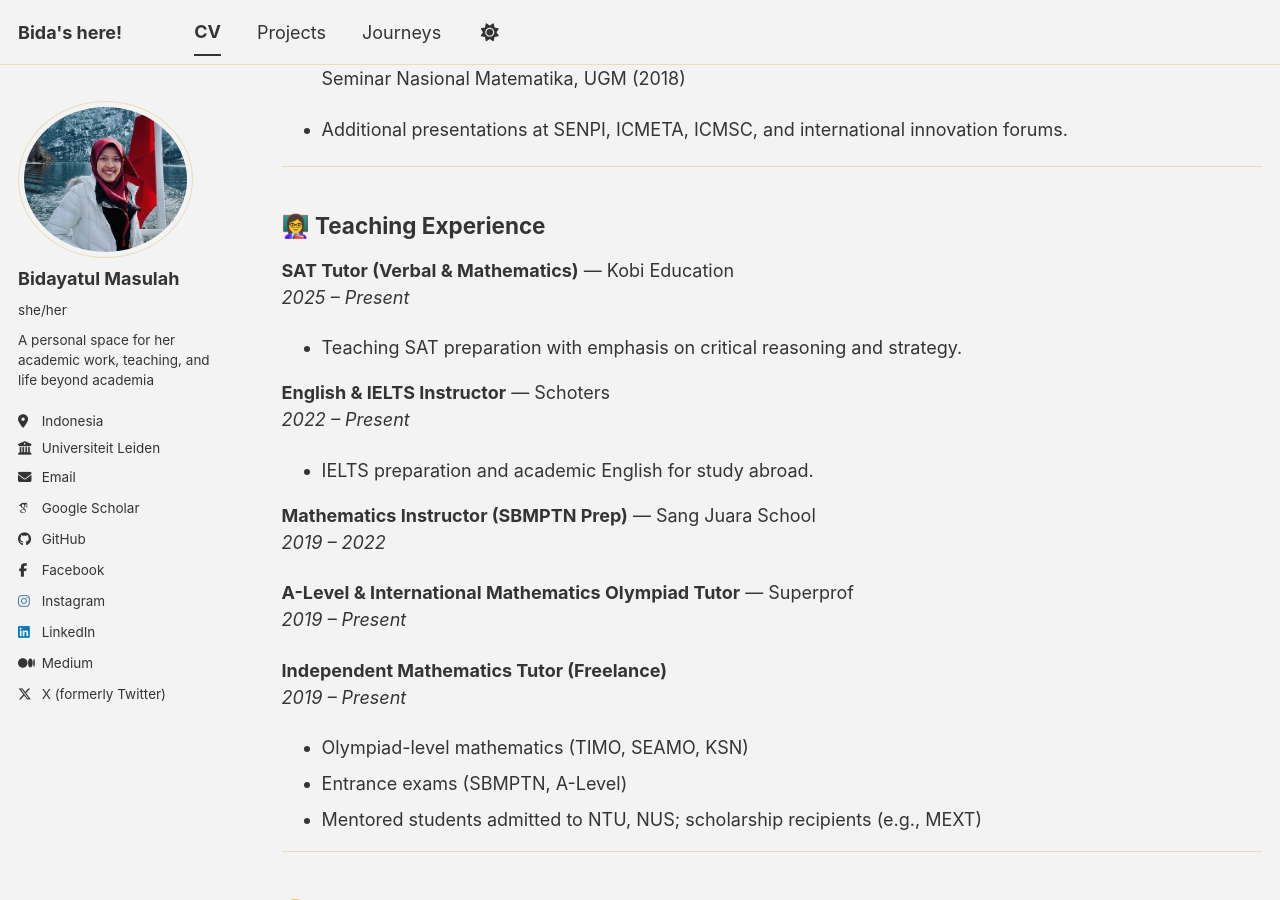
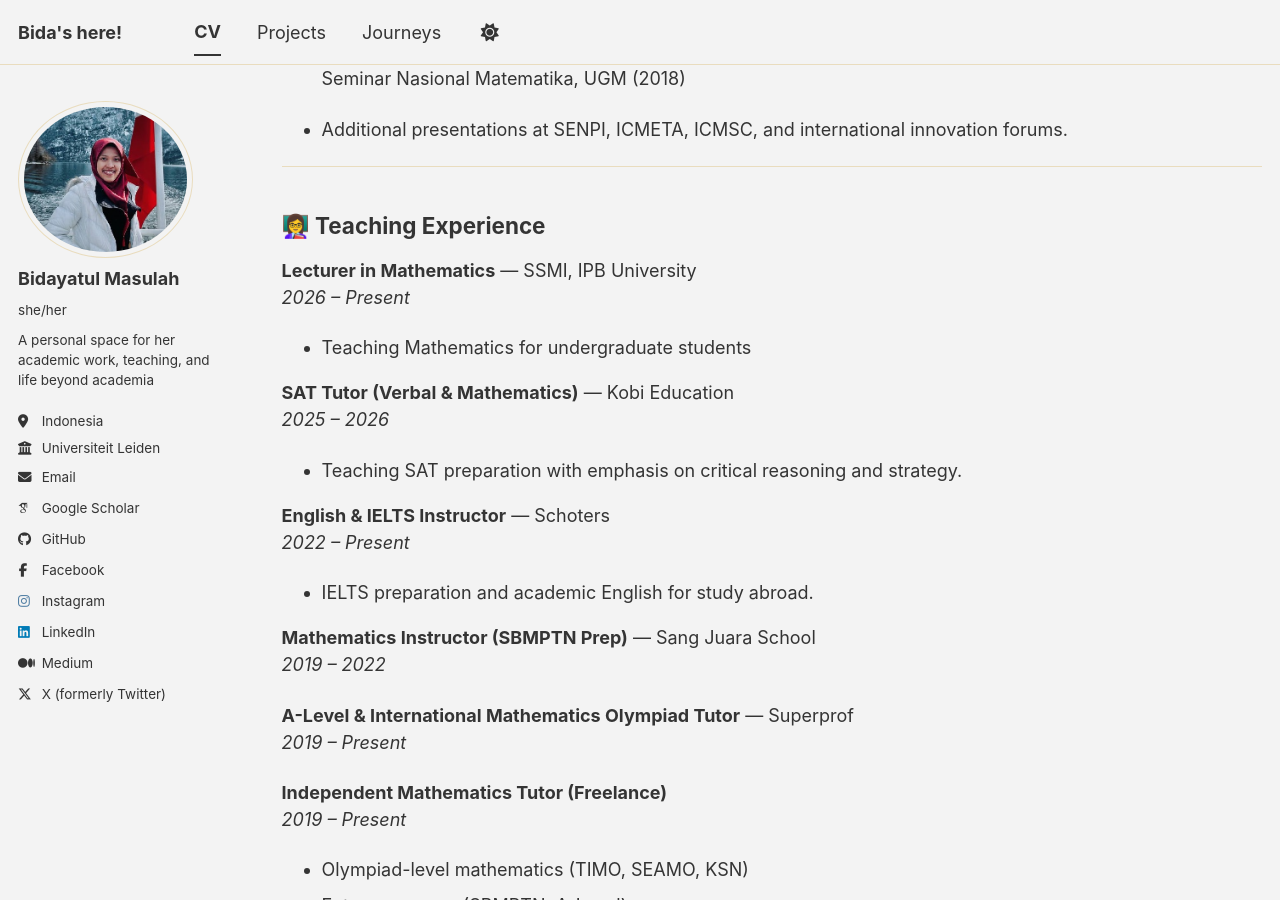
Before and after one commit to bmasulah/bmasulah.github.io, a Jekyll site: the page built from _pages/cv.md, in a window 1280 px wide and 900 px high, scrolled down 2000 px. Built offline with Jekyll 4.4.1, drawn with Linux system fonts in a browser that asks for light colours; some web fonts are replaced; a script bundle is joined from its source files by our own code; library files that are not in the unit come from our copies.

Commit message:
Update cv.md

```diff
--- a/_pages/cv.md
+++ b/_pages/cv.md
@@ -89,8 +89,12 @@ redirect_from:
 
 ## 👩‍🏫 Teaching Experience
 
+**Lecturer in Mathematics** — SSMI, IPB University
+*2026 – Present*
+- Teaching Mathematics for undergraduate students
+
 **SAT Tutor (Verbal & Mathematics)** — Kobi Education
-*2025 – Present*
+*2025 – 2026*
 - Teaching SAT preparation with emphasis on critical reasoning and strategy.
 
 **English & IELTS Instructor** — Schoters
```
